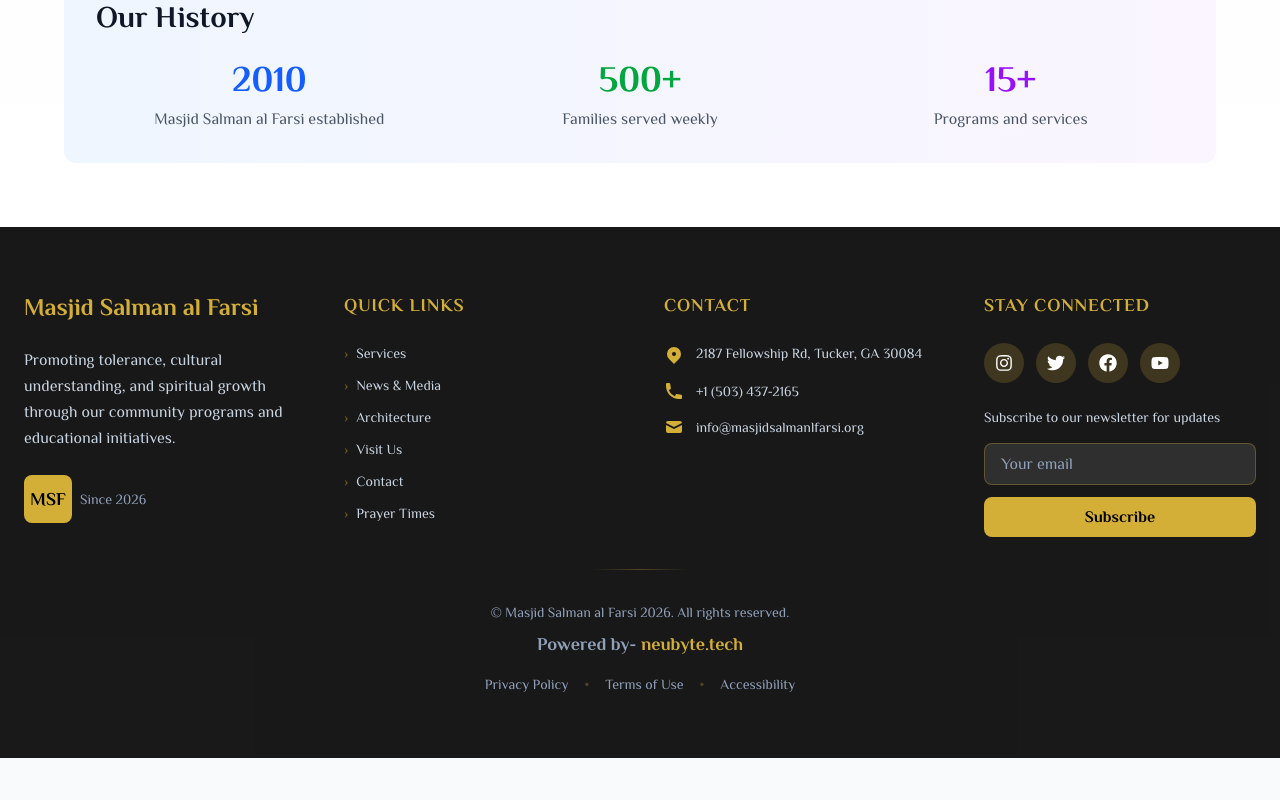
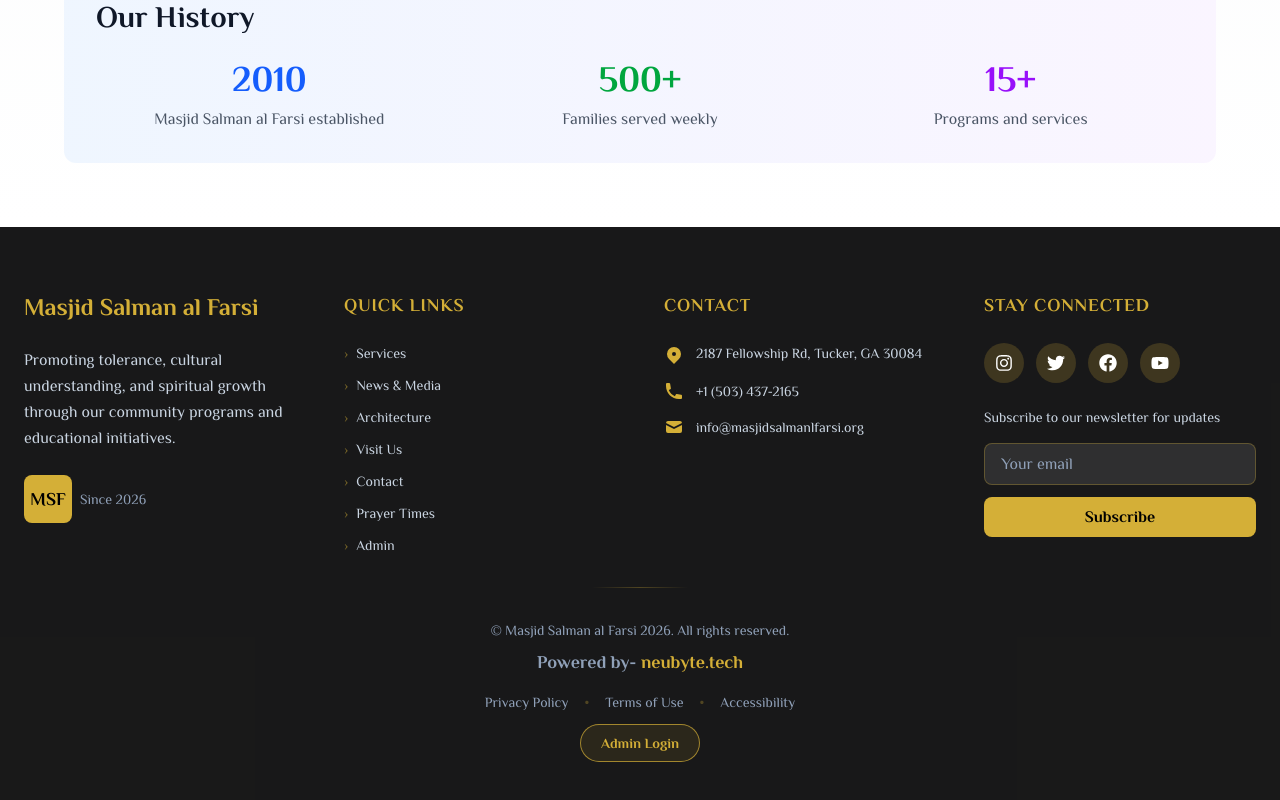
Before and after one commit to Abdur-Rahman-Palash/maf, a Next.js app: page /en/about in a window 1280 px wide. Shown: the part 1142-1942 px from the top of the page. Before the commit the page ends 1900 px from the top, so only its background shows below. Built offline with nearby package versions, Linux system fonts and the light colour scheme.

Commit message:
admin login button added

```diff
--- a/src/components/Footer.tsx
+++ b/src/components/Footer.tsx
@@ -83,7 +83,8 @@
                   { name: 'Architecture', href: '/architecture/overview' },
                   { name: 'Visit Us', href: '/visitors/book-visit' },
                   { name: 'Contact', href: '/mosques/sheikh-zayed' },
-                  { name: 'Prayer Times', href: '/worshippers/prayer-timings' }
+                  { name: 'Prayer Times', href: '/worshippers/prayer-timings' },
+                  { name: 'Admin', href: '/admin' }
                 ].map((link) => (
                   <li key={link.name}>
                     <motion.div
@@ -238,12 +239,20 @@
                 neubyte.tech
               </a>
             </p>
-            <div className="flex justify-center gap-4 mt-4">
-              <Link href="/privacy" className="hover:text-gold transition-colors">Privacy Policy</Link>
-              <span className="text-gold/30">•</span>
-              <Link href="/terms" className="hover:text-gold transition-colors">Terms of Use</Link>
-              <span className="text-gold/30">•</span>
-              <Link href="/accessibility" className="hover:text-gold transition-colors">Accessibility</Link>
+            <div className="flex flex-col items-center gap-3 mt-4">
+              <div className="flex justify-center gap-4">
+                <Link href="/privacy" className="hover:text-gold transition-colors">Privacy Policy</Link>
+                <span className="text-gold/30">•</span>
+                <Link href="/terms" className="hover:text-gold transition-colors">Terms of Use</Link>
+                <span className="text-gold/30">•</span>
+                <Link href="/accessibility" className="hover:text-gold transition-colors">Accessibility</Link>
+              </div>
+              <Link
+                href="/admin"
+                className="inline-flex items-center justify-center rounded-full border border-gold/70 bg-gold/10 px-5 py-2 text-gold font-semibold hover:bg-gold/20 transition-colors duration-300"
+              >
+                Admin Login
+              </Link>
             </div>
           </motion.div>
         </div>
```
